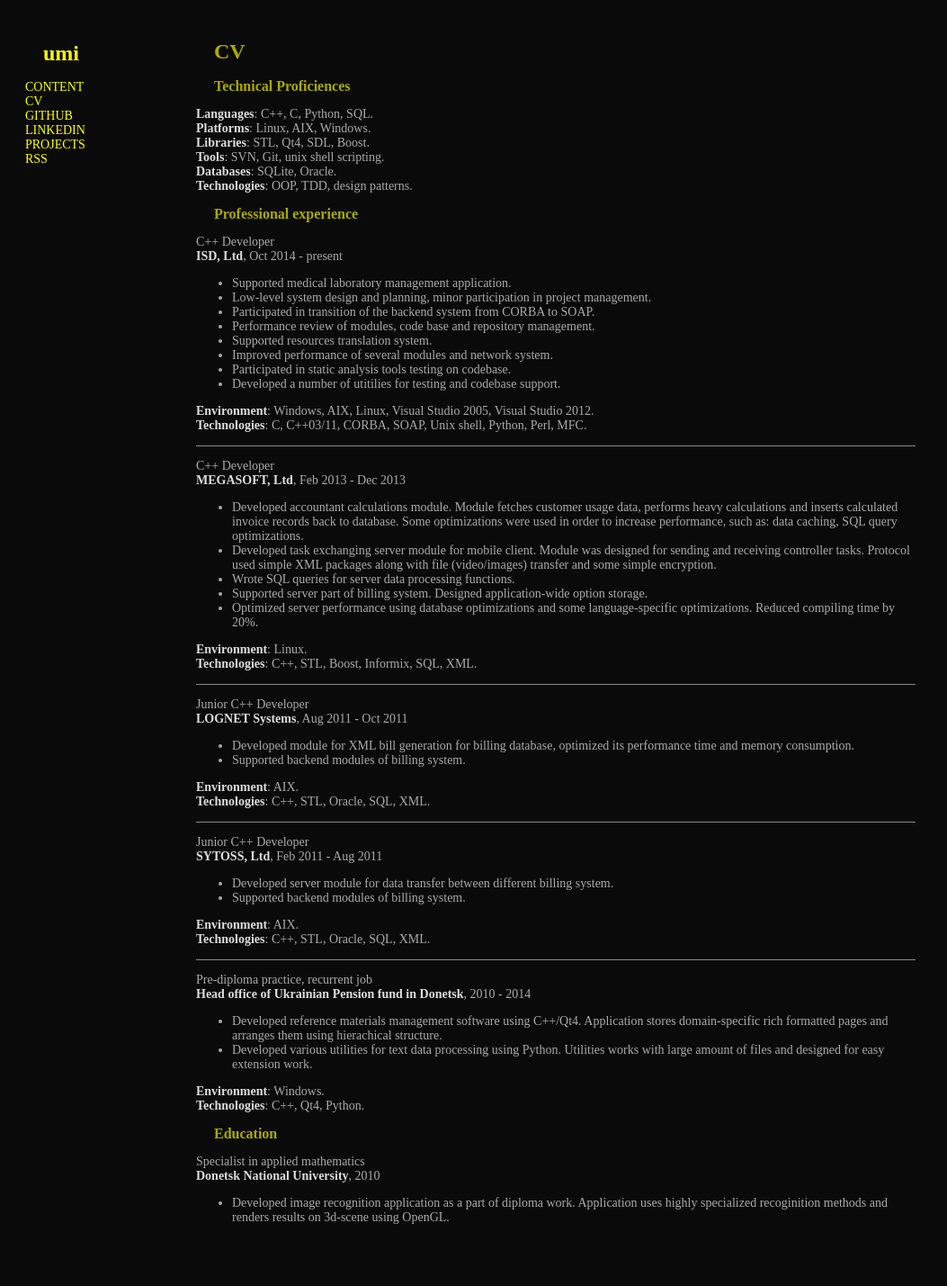
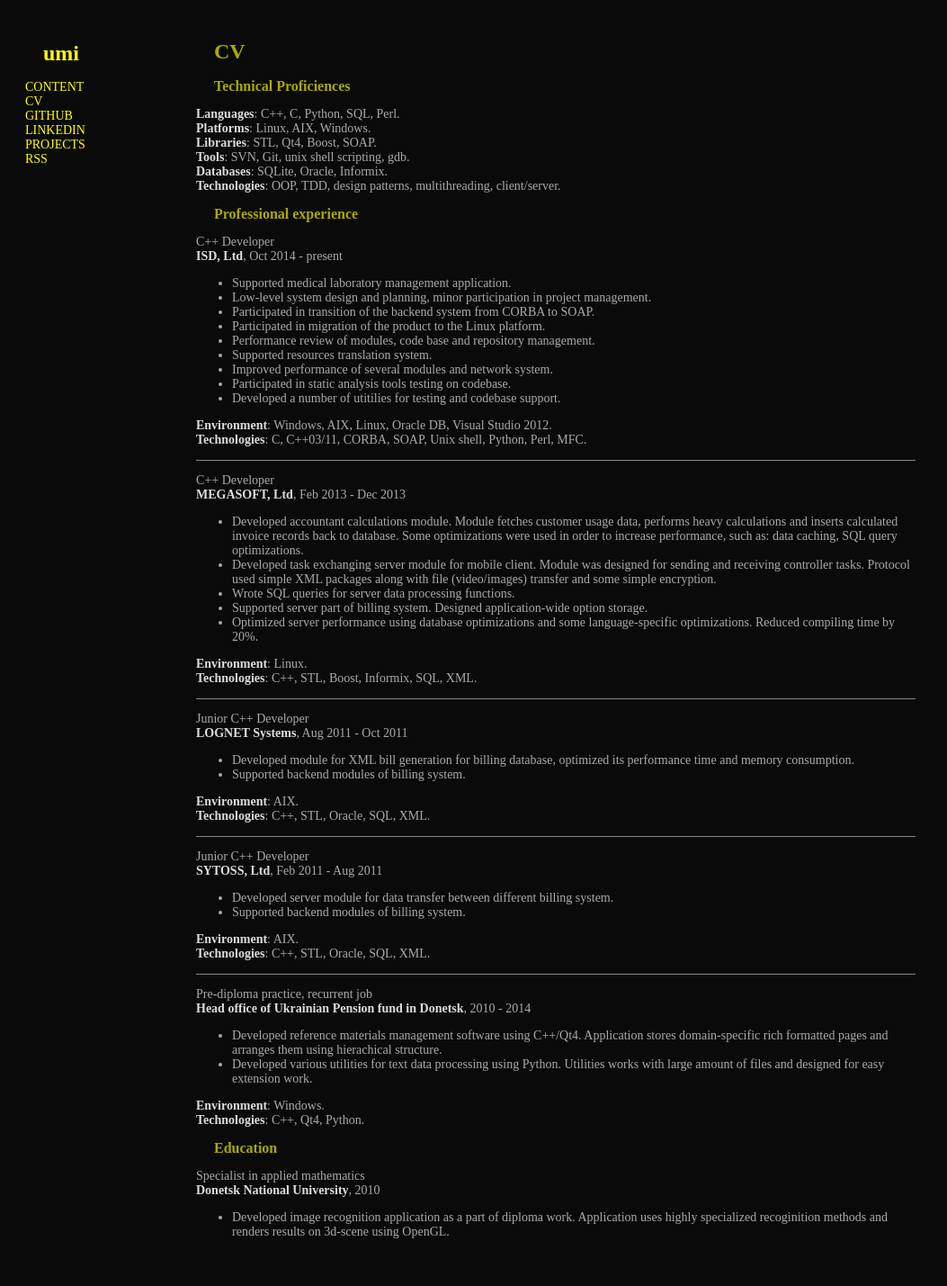
Before and after one commit to clckwrkbdgr/clckwrkbdgr.github.io, a Jekyll site: the page built from cv.en.md, in a window 1280 px wide. Shown: the whole page at 90% size, without its empty margins (0-1053 px from the left). Built offline with Jekyll 4.4.1, drawn with Linux system fonts in a browser that asks for light colours.

Commit message:
Some updates to CV.

```diff
--- a/cv.en.md
+++ b/cv.en.md
@@ -5,12 +5,12 @@ title: CV
 
 ## Technical Proficiences
 
-**Languages**: C++, C, Python, SQL.
+**Languages**: C++, C, Python, SQL, Perl.
 **Platforms**: Linux, AIX, Windows.
-**Libraries**: STL, Qt4, SDL, Boost.
-**Tools**: SVN, Git, unix shell scripting.
-**Databases**: SQLite, Oracle.
-**Technologies**: OOP, TDD, design patterns.
+**Libraries**: STL, Qt4, Boost, SOAP.
+**Tools**: SVN, Git, unix shell scripting, gdb.
+**Databases**: SQLite, Oracle, Informix.
+**Technologies**: OOP, TDD, design patterns, multithreading, client/server.
 
 ## Professional experience
 
@@ -20,13 +20,14 @@ C++ Developer
 * Supported medical laboratory management application.
 * Low-level system design and planning, minor participation in project management.
 * Participated in transition of the backend system from CORBA to SOAP.
+* Participated in migration of the product to the Linux platform.
 * Performance review of modules, code base and repository management.
 * Supported resources translation system.
 * Improved performance of several modules and network system.
 * Participated in static analysis tools testing on codebase.
 * Developed a number of utitilies for testing and codebase support.
 
-**Environment**: Windows, AIX, Linux, Visual Studio 2005, Visual Studio 2012.
+**Environment**: Windows, AIX, Linux, Oracle DB, Visual Studio 2012.
 **Technologies**: C, C++03/11, CORBA, SOAP, Unix shell, Python, Perl, MFC.
 
 ----
```
Also changed, not shown: _cv.md (+4 -2 lines).
